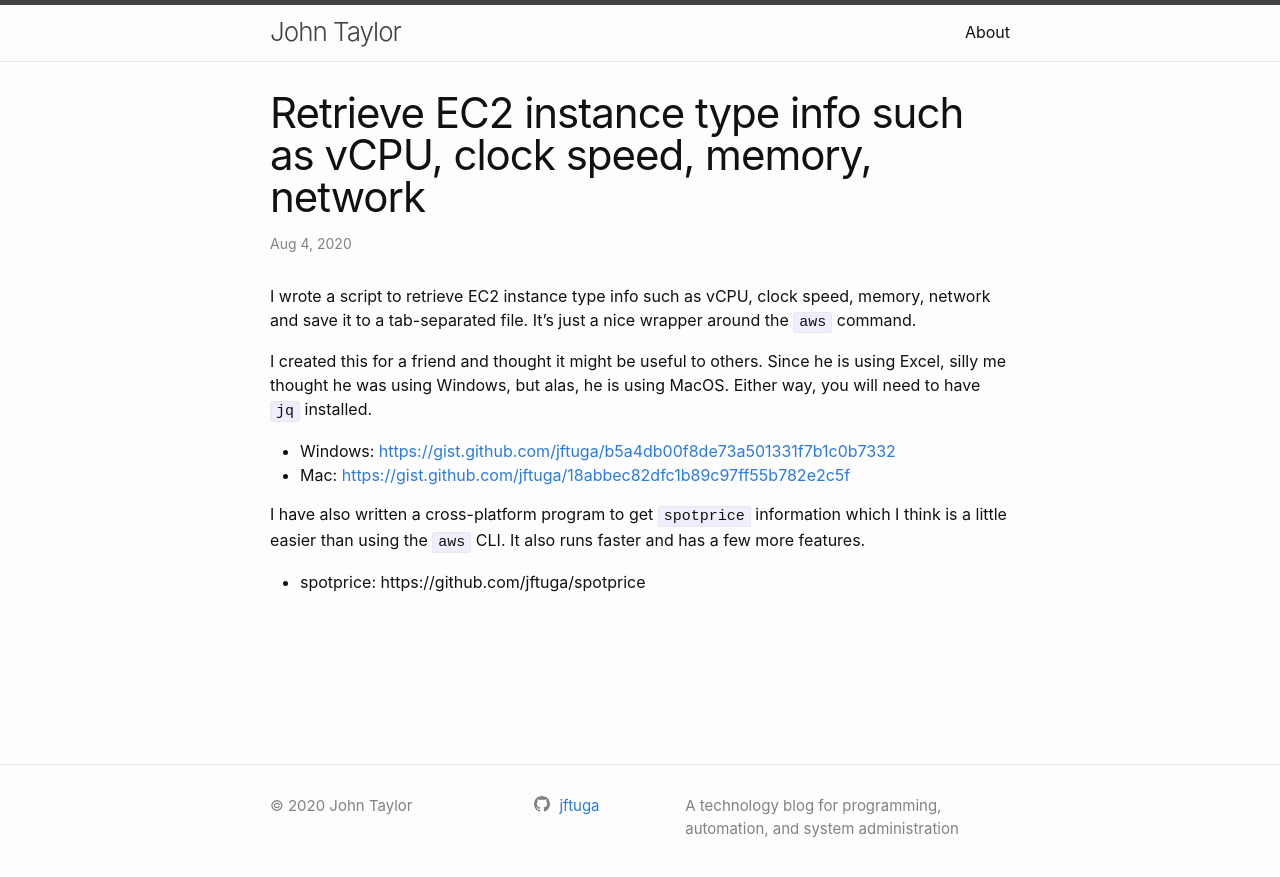
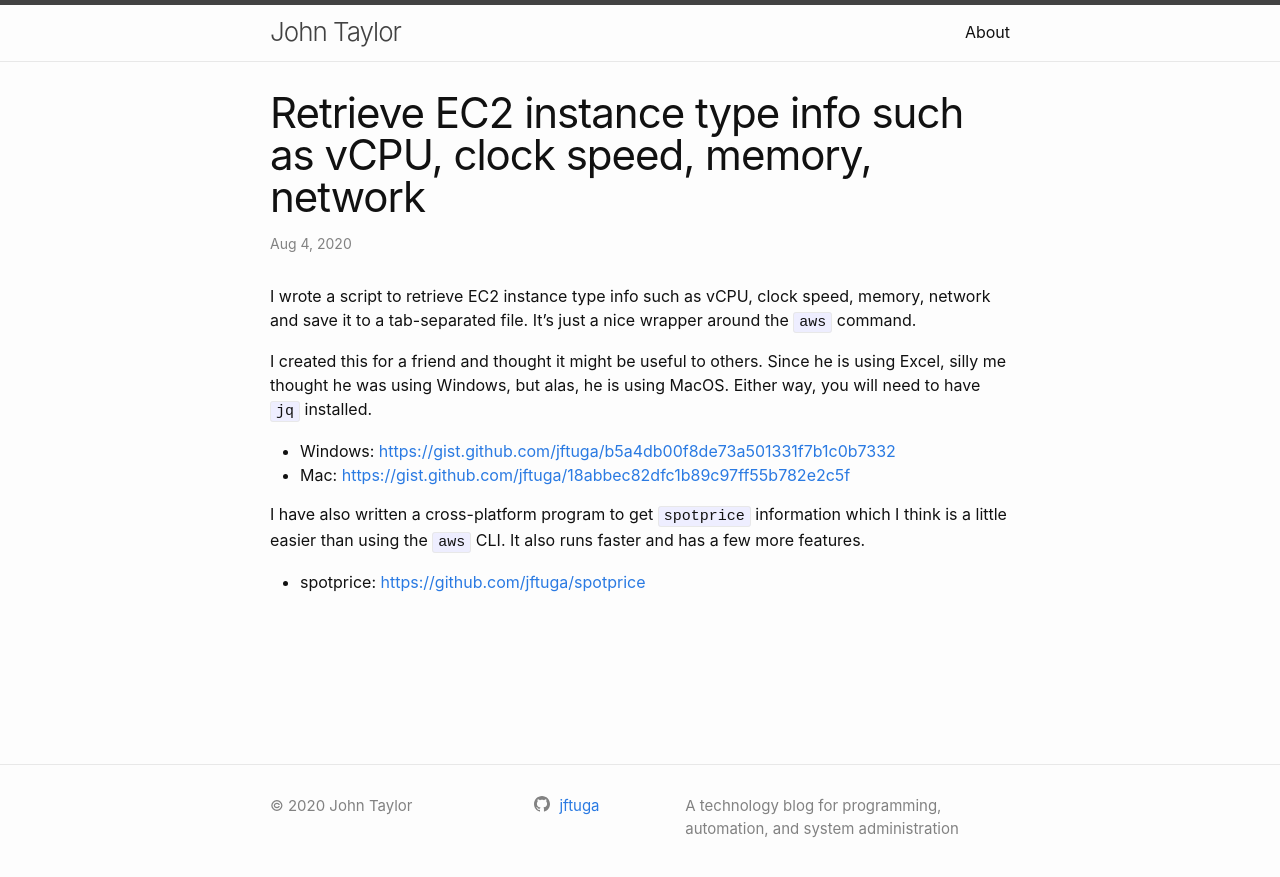
Before and after one commit to jftuga/blog, a Jekyll site: the page built from _posts/2020-08-04--Retrieve-EC2-instance-type-info-such-as-vCPU-clock-speed-memory-network.md, in a window 1280 px wide. Shown: the top 877 px of the page. Built offline with Jekyll 4.4.1, drawn with Linux system fonts in a browser that asks for light colours; part of the change alters nothing that is shown.

Commit message:
update URL

```diff
--- a/_posts/2020-08-04--Retrieve-EC2-instance-type-info-such-as-vCPU-clock-speed-memory-network.md
+++ b/_posts/2020-08-04--Retrieve-EC2-instance-type-info-such-as-vCPU-clock-speed-memory-network.md
@@ -14,4 +14,4 @@ I created this for a friend and thought it might be useful to others.  Since he
 
 I have also written a cross-platform program to get `spotprice` information which I think is a little easier than using the `aws` CLI. It also runs faster and has a few more features.
 
-* spotprice: https://github.com/jftuga/spotprice
+* spotprice: [https://github.com/jftuga/spotprice](https://github.com/jftuga/spotprice)
```
